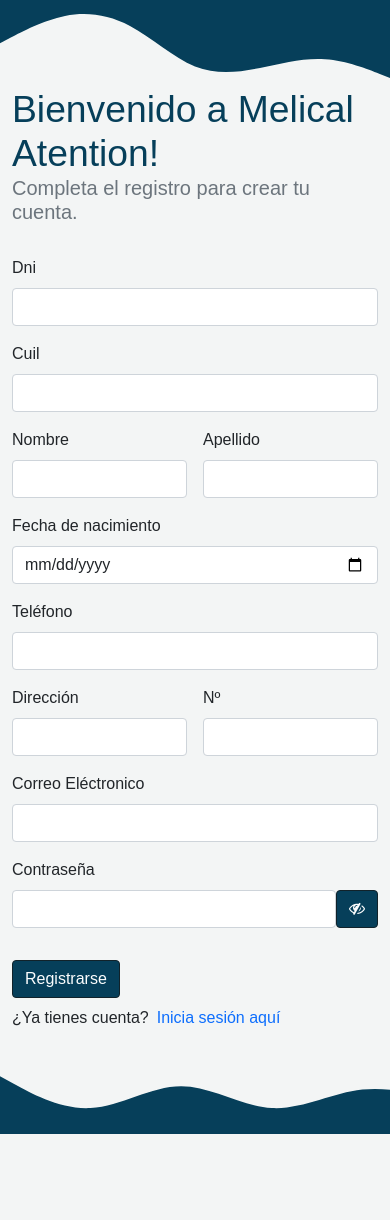
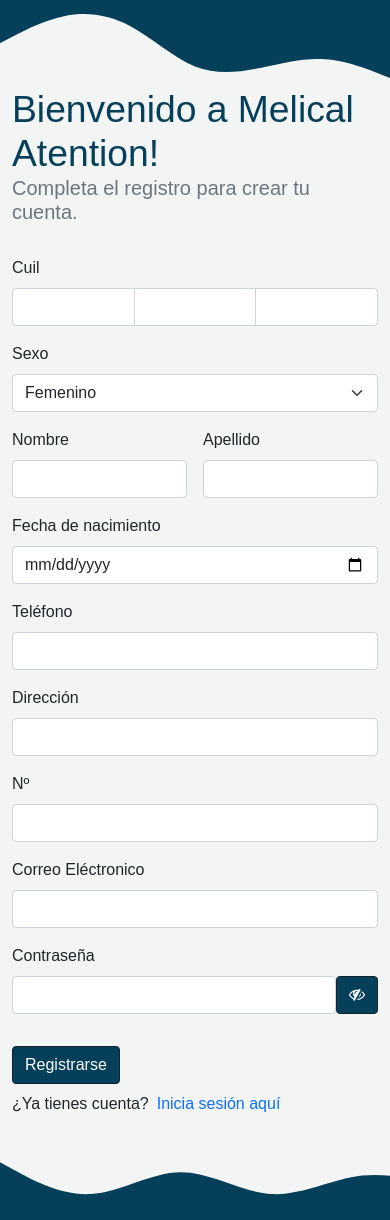
Before and after one commit to ScabiniMelina/Melical, a PHP site: page /view/pages/authentication/register.php in a window 390 px wide. Before the commit the page ends 1134 px from the top, so only its background shows below. Run offline with PHP 8.4, Linux system fonts and the light colour scheme.

Commit message:
style: cambios en la apariencia del registro y en el boton de color terciario con efecto hover

```diff
--- a/app/src/model/post/postRegister.php
+++ b/app/src/model/post/postRegister.php
@@ -1,6 +1,6 @@
 <?php
 include("./../connection.php");
-$dni = $_POST['dni'];
+$dni = $_POST['tramitNumber'];
 $cuil = $_POST['cuilFirstCharacters'] . $_POST['tramitNumber'] . $_POST['cuilLastCharacters'];
 $name = $_POST['name'];
 $surname = $_POST['surname'];
--- a/app/src/view/pages/authentication/login.php
+++ b/app/src/view/pages/authentication/login.php
@@ -70,7 +70,7 @@
                   <div class="col">
                     <span class="text-nowrap small text-muted"> ¿Olvidaste tu contraseña?</span>
                   </div>
-                  <div class="col">
+                  <div class="col  p-sm-0">
                     <a class="text-decoration-none small" href="../../../model/resetPassword.php"> Entra aquí</a>
                   </div>
                 </div>
@@ -80,7 +80,7 @@
                     <span class="text-nowrap small text-muted"> ¿Todavía no tienes cuenta?</span>
                   </div>
                   <div class="col p-sm-0">
-                    <a class="text-decoration-none small ps-0" href="./register.php"> Regístrate aquí</a>
+                    <a class="text-decoration-none small" href="./register.php"> Regístrate aquí</a>
                   </div>
                 </div>
 
--- a/app/src/view/pages/authentication/register.php
+++ b/app/src/view/pages/authentication/register.php
@@ -25,56 +25,75 @@
     </svg>
     <div class="container">
       <h1 class="display-3 fuente-color-primary  mb-0">Bienvenido a Melical Atention! </h1>
-      <h4 class="text-muted fs-5 fw-lighter lead">Completa el registro para crear tu cuenta.</h4>
+      <h4 class="text-muted fs-5 lead">Completa el registro para crear tu cuenta.</h4>
 
-      <form class="row g-3 pb-3 pt-4" id="formularioRegistro" method="POST">
+      <form class="row g-3 pb-3 pt-4 needs-validation" novalidate id="formularioRegistro">
         <div class="col-12 col-sm-6">
-          <label for="inputDni4" class="form-label">Dni</label>
-          <input type="number" name="dni" required class="form-control">
+          <!--<label for="inputDni4" class="form-label">Cuil</label>
+          <input type="number" name="NumTramite" required class="form-control">-->
+          <label for="inputDni4" class="form-label">Cuil</label>
+
+          <div class="input-group">
+            <input type="number" class="form-control" name="cuilFirstCharacters" aria-label="2 digitos" required>
+
+            <input type="number" class="form-control" aria-label="Dni" name="tramitNumber" required>
+
+            <input type="number" class="form-control" name='cuilLastCharacters' required>
+          </div>
         </div>
+
+
+
         <div class="col-12 col-sm-6">
-          <label for="inputDni4" class="form-label">Cuil</label>
-          <input type="number" name="NumTramite" required class="form-control">
+          <label class="form-label" required>Sexo</label>
+          <select name="gender" class="form-select">
+            <option value="0">Femenino</option>
+            <option value="1">Masculino</option>
+            <option value="2">Otro</option>
+          </select>
         </div>
+
+
         <div class="col-6">
           <label for="inputDni4" class="form-label">Nombre</label>
-          <input type="text" class="form-control" name="nombre" required pattern="[a-z]{1,30}" title="Debe ingresar letras minusculas">
+          <input type="text" class="form-control" name="name" required pattern="[a-z]{1,30}" title="Debe ingresar letras minusculas">
         </div>
 
         <div class="col-6">
           <label for="inputDni4" class="form-label">Apellido</label>
-          <input type="text" class="form-control" name="apellido" required pattern="[a-z]{1,30}" title="Debe ingresar letras minusculas">
+          <input type="text" class="form-control" name="surname" required pattern="[a-z]{1,30}" title="Debe ingresar letras minusculas">
         </div>
 
         <div class="col-12 col-sm-6">
           <label for="inputTelefono" class="form-label">Fecha de nacimiento</label>
-          <input type="date" class="form-control" name="fechaNacimiento" required>
+          <input type="date" class="form-control" name="dateBirth" required>
         </div>
 
         <div class="col-12 col-sm-6">
           <label for="inputTelefono" class="form-label">Teléfono</label>
-          <input type="number" class="form-control" name="telefono" required>
+          <input type="number" class="form-control .is-invalid" name="phone" required>
         </div>
 
-
-        <div class="col-6">
+        <div class="col-12 col-sm-6">
           <label for="inputDireccion" class="form-label">Dirección</label>
-          <input type="text" class="form-control" name="direccion" required pattern="[a-z]{1,30}" title="Debe ingresar letras minusculas">
+          <input type="text" class="form-control" name="address" required pattern="[a-z]{1,30}" title="Debe ingresar letras minusculas">
         </div>
 
-        <div class="col-6">
+        <div class="col-12 col-sm-6">
           <label for="inputDireccionN" class="form-label">Nº</label>
-          <input type="number" class="form-control" name="direccionN" required>
+          <input type="number" class="form-control" name="addressNumber" required>
         </div>
 
         <div class="col-12 col-sm-6">
           <label for="inputDni4" class="form-label">Correo Eléctronico</label>
           <input type="email" class="form-control" name="email" required>
+
         </div>
+
         <div class="col-12 col-sm-6">
           <label class="form-label">Contraseña</label>
-          <div class="d-flex h-auto passwordContainer">
-            <input id="passwordInput" type="password" class="form-control d-block passwordInput" name="contrasena" autocomplete="off">
+          <div class="d-flex h-auto">
+            <input id="txtPassword" type="Password" class="form-control d-block" name="password" required>
             <button id="show_password" class="btn btn-primary" type="button"> <span class="fa fa-eye-slash icon"></span></button>
           </div>
         </div>
--- a/app/src/view/styles/css/styles.css
+++ b/app/src/view/styles/css/styles.css
@@ -35,6 +35,9 @@
   color:var(--font-color);
 }
 
+.btn:hover {
+  color: var(--font-color);
+}
 /* ::selection {
   color: var(--font-color);
   background: var(--primary-color);
```
